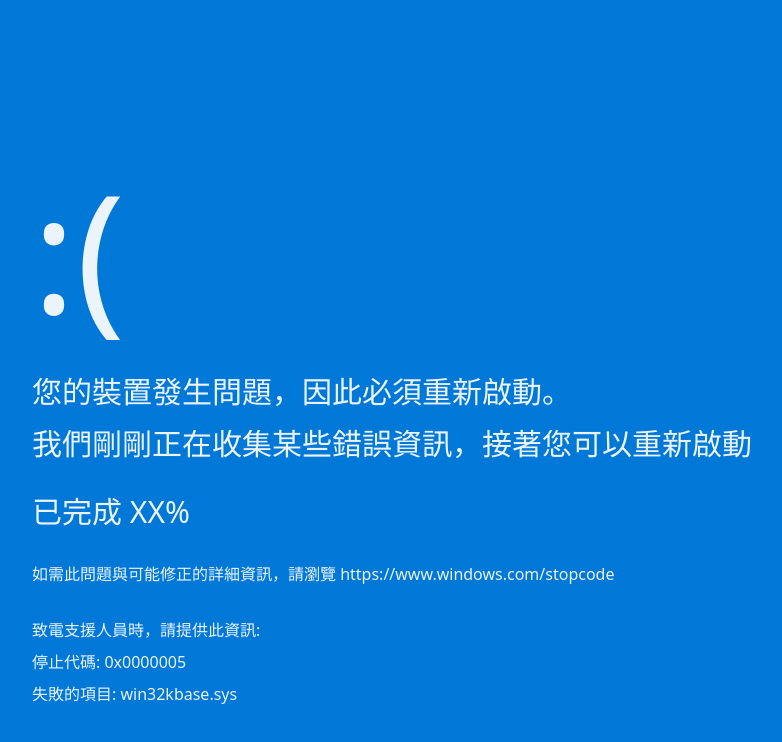
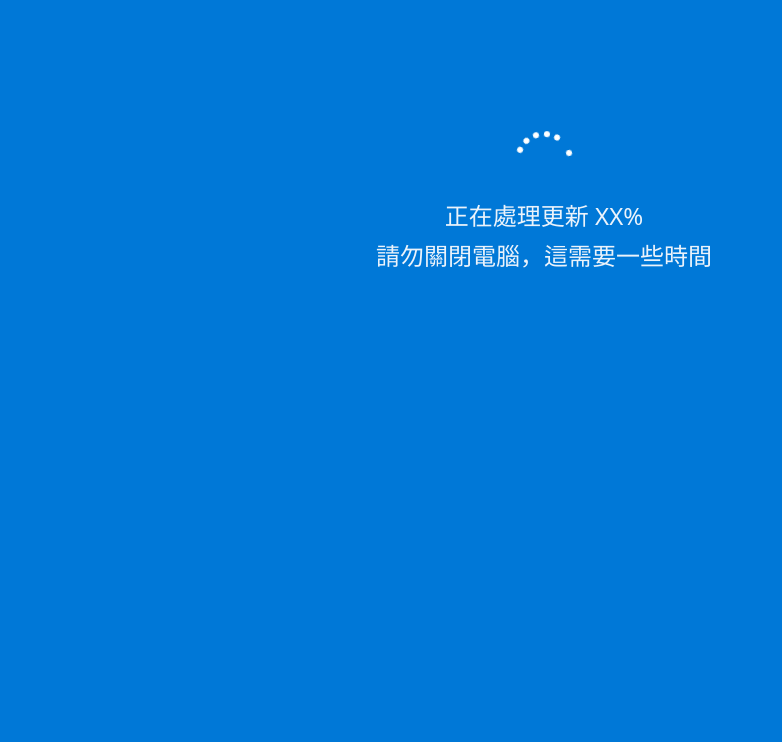
Before and after one commit to J-Shun/blue-screen-machine, a React (Vite) app: page / in a window 1280 px wide. Shown: the top 742 px of the page, without its empty margins (96-878 px from the left). Built offline with nearby package versions, Linux system fonts and the light colour scheme.

Commit message:
feat: 加入 setInterva 處理時間、加入更新畫面

```diff
--- a/src/App.tsx
+++ b/src/App.tsx
@@ -1,18 +1,55 @@
+/* eslint-disable @typescript-eslint/no-unused-vars */
+import { useEffect, useState } from 'react';
+
+function Spinner() {
+  return (
+    <div className='dots'>
+      <div className='dot'></div>
+      <div className='dot'></div>
+      <div className='dot'></div>
+      <div className='dot'></div>
+      <div className='dot'></div>
+      <div className='dot'></div>
+    </div>
+  );
+}
+
 function BlueScreenContainer() {
+  const [progress, setProgress] = useState(0);
+
+  useEffect(() => {
+    const interval = setInterval(() => {
+      setProgress((prev) => {
+        if (prev >= 100) {
+          return 0;
+        }
+        return prev + 1;
+      });
+    }, 1250);
+
+    return () => clearInterval(interval);
+  }, []);
+
   return (
-    <div className='w-full min-h-screen bg-[#0078D7] text-[#EBF3FB] px-[128px] pt-[128px]'>
-      <h1 className='text-[164px]'>:(</h1>
+    <div className='w-full min-h-screen bg-[#0078D7] text-[#EBF3FB] px-[128px] pt-[128px] '>
+      {/* <h1 className='text-[164px]'>:(</h1>
       <p className='text-3xl mb-4'>您的裝置發生問題，因此必須重新啟動。</p>
       <p className='text-3xl mb-8'>
         我們剛剛正在收集某些錯誤資訊，接著您可以重新啟動
       </p>
-      <p className='text-3xl mb-8'>已完成 XX%</p>
+      <p className='text-3xl mb-8'>已完成 {progress}%</p>
       <p className='text-1xl mb-8'>
         如需此問題與可能修正的詳細資訊，請瀏覽 https://www.windows.com/stopcode
       </p>
       <p className='text-1xl mb-2'>致電支援人員時，請提供此資訊:</p>
       <p className='text-1xl mb-2'>停止代碼: 0x0000005</p>
-      <p className='text-1xl'>失敗的項目: win32kbase.sys</p>
+      <p className='text-1xl'>失敗的項目: win32kbase.sys</p> */}
+
+      <div className='text-2xl flex flex-col items-center gap-2'>
+        <Spinner />
+        <p>正在處理更新 XX%</p>
+        <p>請勿關閉電腦，這需要一些時間</p>
+      </div>
     </div>
   );
 }
--- a/src/index.css
+++ b/src/index.css
@@ -1 +1,110 @@
 @import 'tailwindcss';
+
+/* source: https://uiverse.io/SelfMadeSystem/black-yak-68 */
+
+:root {
+  --size: 64px;
+  --dot-size: 6px;
+  --dot-count: 6;
+  --color: #fff;
+  --speed: 1s;
+  --spread: 60deg;
+}
+
+.dots {
+  width: var(--size);
+  height: var(--size);
+  position: relative;
+}
+
+.dot {
+  width: var(--size);
+  height: var(--size);
+  animation: dwl-dot-spin calc(var(--speed) * 5) infinite linear both;
+  position: absolute;
+}
+
+.dot:nth-child(1) {
+  --i: 0;
+}
+.dot:nth-child(2) {
+  --i: 1;
+}
+.dot:nth-child(3) {
+  --i: 2;
+}
+.dot:nth-child(4) {
+  --i: 3;
+}
+.dot:nth-child(5) {
+  --i: 4;
+}
+.dot:nth-child(6) {
+  --i: 5;
+}
+
+.dot {
+  animation-delay: calc(var(--i) * var(--speed) / (var(--dot-count) + 2) * -1);
+  rotate: calc(var(--i) * var(--spread) / (var(--dot-count) - 1));
+}
+
+.dot::before {
+  content: '';
+  display: block;
+  width: var(--dot-size);
+  height: var(--dot-size);
+  background-color: var(--color);
+  border-radius: 50%;
+  position: absolute;
+  transform: translate(-50%, -50%);
+  bottom: 0;
+  left: 50%;
+}
+
+@keyframes dwl-dot-spin {
+  0% {
+    transform: rotate(0deg);
+    animation-timing-function: cubic-bezier(0.39, 0.575, 0.565, 1);
+    opacity: 1;
+  }
+
+  2% {
+    transform: rotate(20deg);
+    animation-timing-function: linear;
+    opacity: 1;
+  }
+
+  30% {
+    transform: rotate(180deg);
+    animation-timing-function: cubic-bezier(0.445, 0.05, 0.55, 0.95);
+    opacity: 1;
+  }
+
+  41% {
+    transform: rotate(380deg);
+    animation-timing-function: linear;
+    opacity: 1;
+  }
+
+  69% {
+    transform: rotate(520deg);
+    animation-timing-function: cubic-bezier(0.445, 0.05, 0.55, 0.95);
+    opacity: 1;
+  }
+
+  76% {
+    opacity: 1;
+  }
+
+  76.1% {
+    opacity: 0;
+  }
+
+  80% {
+    transform: rotate(720deg);
+  }
+
+  100% {
+    opacity: 0;
+  }
+}
```
